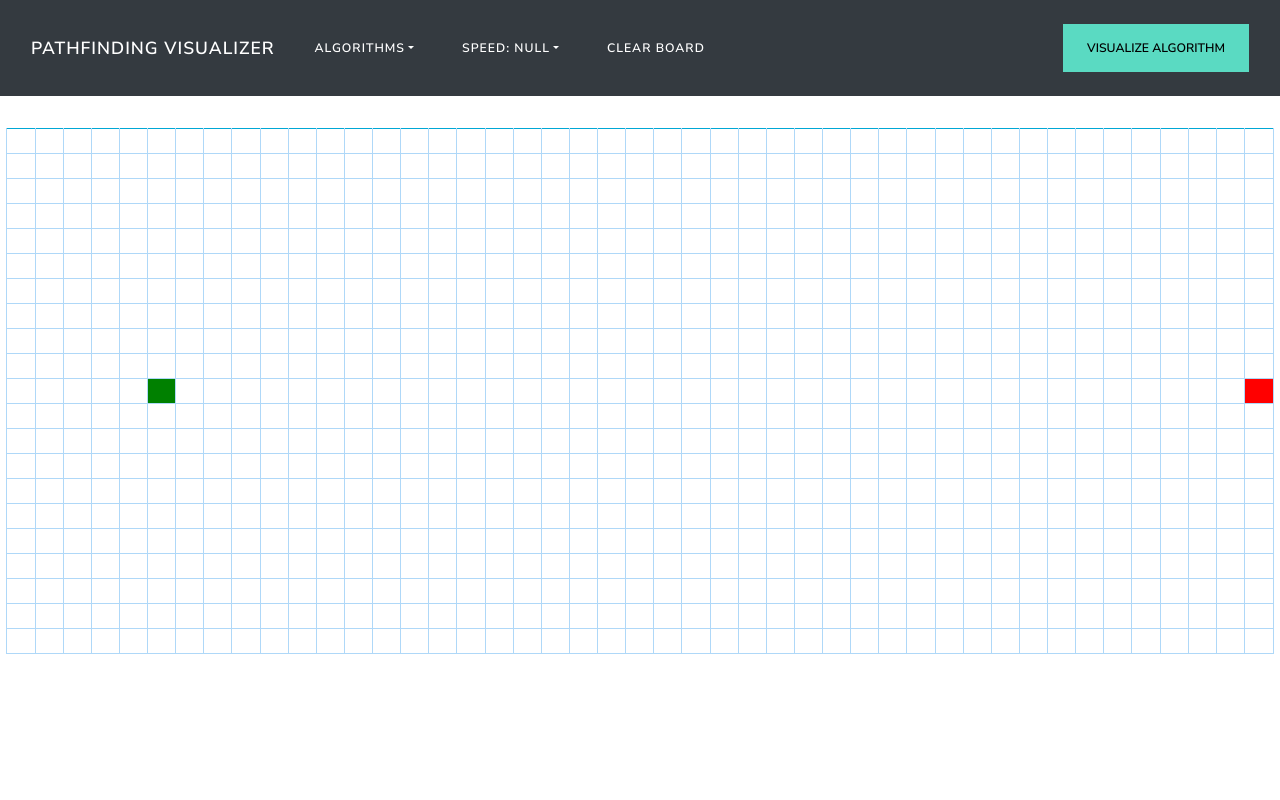
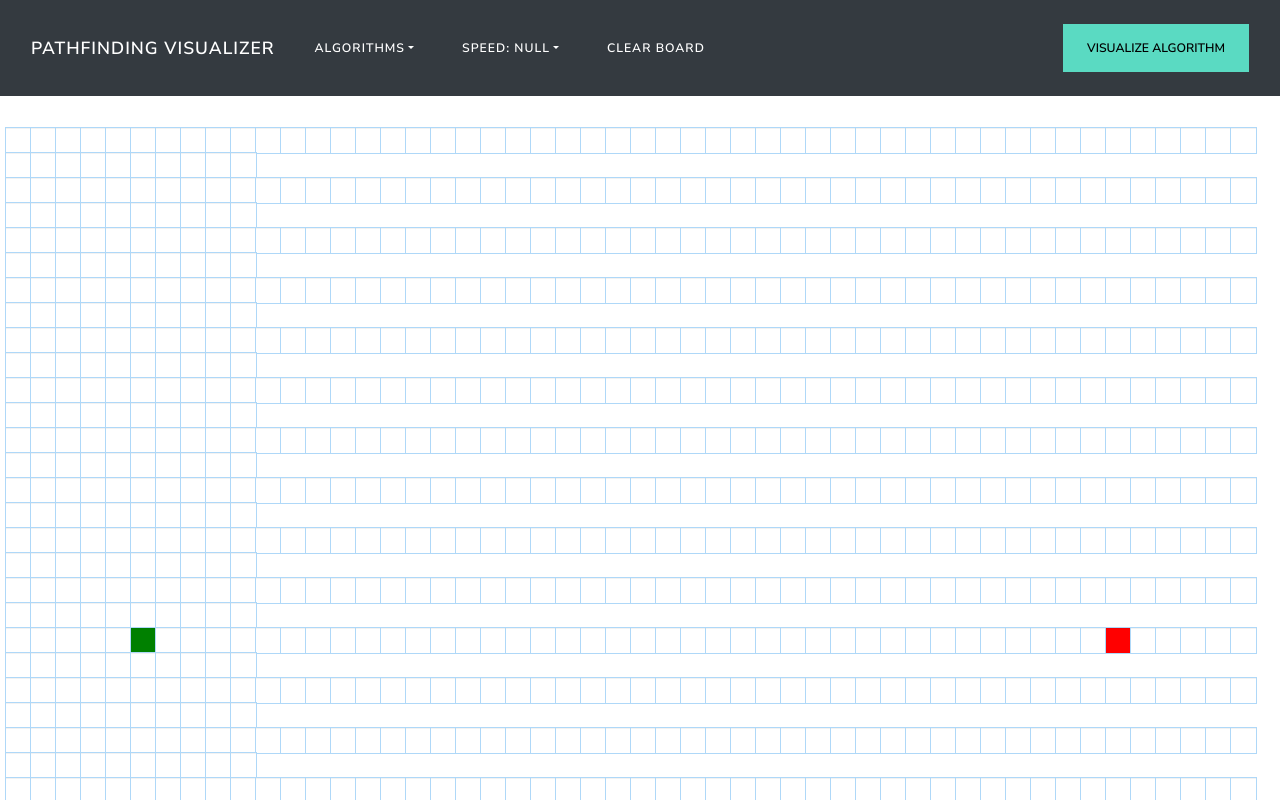
Before and after one commit to nitkkrjatin/pathfindingVisualizer, a React (Create React App) app in the folder pathfinding/: page / in a window 1280 px wide. Shown: the top 800 px of the page. Built offline with nearby package versions, Linux system fonts and the light colour scheme.

Commit message:
Added animation and removed clear button bug

```diff
--- a/pathfinding/src/components/Header.js
+++ b/pathfinding/src/components/Header.js
@@ -1,7 +1,7 @@
 import { LinkContainer } from 'react-router-bootstrap'
 import { useEffect } from 'react'
 import { useDispatch, useSelector } from 'react-redux'
-import { reset, update, updateAnimationState } from '../features/grid/gridSlice'
+import { reset } from '../features/grid/gridSlice'
 import { Navbar, NavDropdown, Nav, Container, Button } from 'react-bootstrap'
 import { dijkstra } from '../algorithms'
 
@@ -25,30 +25,46 @@ const Header = () => {
       dispatch(reset())
     }
   }
-
+  let doingAnimation = false
   const animate = (path) => {
     for (let i = 0; i < path.length; i++) {
       setTimeout(() => {
+        console.log(doingAnimation)
+        if (i === path.length - 1) {
+          doingAnimation = false
+        }
         const node = path[i]
-        const newNode = {
-          ...node,
-          isVisited: true,
-        }
-        dispatch(update(newNode))
-      }, 15 * i)
+        document.getElementById(`${node.row}-${node.col}`).className =
+          'node node-visited'
+      }, 10 * i)
     }
   }
 
   const visualizeDijkstra = () => {
-    if (grid.doingAnimation) return
+    if (doingAnimation) return
     const path = dijkstra(grid.nodes)
-    dispatch(updateAnimationState(true))
+    doingAnimation = true
+    console.log(doingAnimation)
     animate(path)
-    dispatch(updateAnimationState(false))
   }
 
   const clear = () => {
-    if (grid.doingAnimation) return
+    console.log(doingAnimation)
+    if (doingAnimation) return
+    const sr = 10
+    const sc = 5
+    const er = 10
+    const ec = 44
+    for (let i = 0; i < 22; i++) {
+      for (let j = 0; j < 60; j++) {
+        document.getElementById(`${i}-${j}`).className =
+          i === sr && j === sc
+            ? 'node node-start'
+            : i === er && j === ec
+            ? 'node node-finish'
+            : 'node'
+      }
+    }
     dispatch(reset())
   }
 
--- a/pathfinding/src/features/grid/gridSlice.js
+++ b/pathfinding/src/features/grid/gridSlice.js
@@ -1,9 +1,12 @@
-import { createSlice, createAsyncThunk } from '@reduxjs/toolkit'
+import { createSlice, createAction } from '@reduxjs/toolkit'
 
-const nodes = []
-for (let row = 0; row < 21; row++) {
+export const updateAnimationState = createAction('grid/updateAnimationState')
+export const update = createAction('grid/update')
+export const updateMouse = createAction('grid / updateMouse')
+const grid = []
+for (let row = 0; row < 22; row++) {
   const currentRow = []
-  for (let col = 0; col < 45; col++) {
+  for (let col = 0; col < 60; col++) {
     const currentNode = {
       row,
       col,
@@ -14,39 +17,33 @@ for (let row = 0; row < 21; row++) {
       unvisited: true,
       isVisited: false,
       isWall: false,
-      onmousedown,
-      onmouseup,
-      onmouseenter,
     }
     currentRow.push(currentNode)
   }
-  nodes.push(currentRow)
+  grid.push(currentRow)
 }
-const createGrid = () => {
-  const newGrid = []
-  for (let row = 0; row < 21; row++) {
-    const currentRow = []
-    for (let col = 0; col < 45; col++) {
-      const currentNode = {
-        row,
-        col,
-        distance: 10000,
-        prev: null,
-        isStart: row === 10 && col === 5,
-        isFinish: row === 10 && col === 44,
-        unvisited: true,
-        isVisited: false,
-        isWall: false,
-        onmousedown,
-        onmouseup,
-        onmouseenter,
-      }
-      currentRow.push(currentNode)
-    }
-    newGrid.push(currentRow)
-  }
-  return newGrid
-}
+// const createGrid = () => {
+//   const newGrid = []
+//   for (let row = 0; row < 22; row++) {
+//     const currentRow = []
+//     for (let col = 0; col < 60; col++) {
+//       const currentNode = {
+//         row,
+//         col,
+//         distance: 10000,
+//         prev: null,
+//         isStart: row === 10 && col === 5,
+//         isFinish: row === 10 && col === 44,
+//         unvisited: true,
+//         isVisited: false,
+//         isWall: false,
+//       }
+//       currentRow.push(currentNode)
+//     }
+//     newGrid.push(currentRow)
+//   }
+//   return newGrid
+// }
 const algo = localStorage.getItem('algo')
   ? localStorage.getItem('algo')
   : 'dijkstra'
@@ -54,35 +51,19 @@ const speed = localStorage.getItem('speed')
   ? localStorage.getItem('speed')
   : 'average'
 const intialState = {
-  nodes: createGrid(),
+  nodes: grid,
   algo: algo,
   speed: speed,
-  isLoading: false,
   mouseIsPressed: false,
   doingAnimation: false,
 }
-
-export const update = createAsyncThunk('grid/update', (node) => {
-  return node
-})
-
-export const updateMouse = createAsyncThunk('grid/updateMouse', (val) => {
-  return val
-})
-
-export const updateAnimationState = createAsyncThunk(
-  'grid/updateAnimationState',
-  (val) => {
-    return val
-  }
-)
 
 const gridSlice = createSlice({
   name: 'grid',
   initialState: intialState,
   reducers: {
     reset: (state) => {
-      state.nodes = createGrid()
+      state.nodes = grid
       state.algo = localStorage.getItem('algo')
       state.speed = localStorage.getItem('speed')
       state.doingAnimation = false
@@ -91,16 +72,13 @@ const gridSlice = createSlice({
   },
   extraReducers: (builder) => {
     builder
-      .addCase(update.fulfilled, (state, action) => {
+      .addCase(update, (state, action) => {
         state.nodes[action.payload.row][action.payload.col] = action.payload
       })
-      .addCase(update.pending, (state) => {
-        state.isLoading = true
-      })
-      .addCase(updateMouse.fulfilled, (state, action) => {
+      .addCase(updateMouse, (state, action) => {
         state.mouseIsPressed = action.payload
       })
-      .addCase(updateAnimationState.fulfilled, (state, action) => {
+      .addCase(updateAnimationState, (state, action) => {
         state.doingAnimation = action.payload
       })
   },
--- a/pathfinding/src/index.css
+++ b/pathfinding/src/index.css
@@ -4,15 +4,28 @@
     justify-content: center;
     margin-left: 0.4rem;
     margin-right: 0.4rem;
+    background-color: white;
     /* height: 120vh; */
 }
 .node{
-    border: 1px solid rgb(175, 216, 248);
+    /* border: 1px solid rgb(175, 216, 248);*/
 
-    background-color:white
+  background-color:white ;
+  color: white;
+  width: 25px;
+  height: 25px;
+  outline: 1px solid rgb(175, 216, 248);
+  display: inline-block;
   }
-  .node-visited{
-    background-color: blue;
+.node-visited{
+  animation-name: visitedAnimation;
+  animation-duration: 1.5s;
+  animation-timing-function: ease-out;
+  animation-delay: 0;
+  animation-direction: alternate;
+  animation-iteration-count: 1;
+  animation-fill-mode: forwards;
+  animation-play-state: running;
   }
   .node-finish{
     background-color: red;
@@ -22,6 +35,16 @@
   }
   .node-wall {
     background-color: rgb(12, 53, 71);
+  }
+  .node-shortest-path {
+    animation-name: shortestPath;
+    animation-duration: 1.5s;
+    animation-timing-function: ease-out;
+    animation-delay: 0;
+    animation-direction: alternate;
+    animation-iteration-count: 1;
+    animation-fill-mode: forwards;
+    animation-play-state: running;
   }
   .dropdown-menu{
     background-color: #343a40;
@@ -49,3 +72,42 @@
     background-color: #16a085;
     color: white;
   }
+
+  @keyframes visitedAnimation {
+  0% {
+    transform: scale(0.3);
+    background-color: rgba(0, 0, 66, 0.75);
+    border-radius: 100%;
+  }
+
+  50% {
+    background-color: rgba(17, 104, 217, 0.75);
+  }
+
+  75% {
+    transform: scale(1.2);
+    background-color: rgba(0, 217, 159, 0.75);
+  }
+
+  100% {
+    transform: scale(1);
+    background-color: rgba(0, 190, 218, 0.75);
+  }
+}
+
+@keyframes shortestPath {
+  0% {
+    transform: scale(0.6);
+    background-color: rgb(255, 254, 106);
+  }
+
+  50% {
+    transform: scale(1.2);
+    background-color: rgb(255, 254, 106);
+  }
+
+  100% {
+    transform: scale(1);
+    background-color: rgb(255, 254, 106);
+  }
+}
--- a/pathfinding/src/screens/PathfindingVisualizer.js
+++ b/pathfinding/src/screens/PathfindingVisualizer.js
@@ -39,7 +39,7 @@ const PathfindingVisualizer = () => {
 
   return (
     <div className='centered-div py-3'>
-      <Table bgcolor='sky blue' className='table-sm'>
+      <Table className='table-sm'>
         <tbody>
           {nodes.map((row, rowIdx) => (
             <tr key={rowIdx} id={rowIdx}>
```
